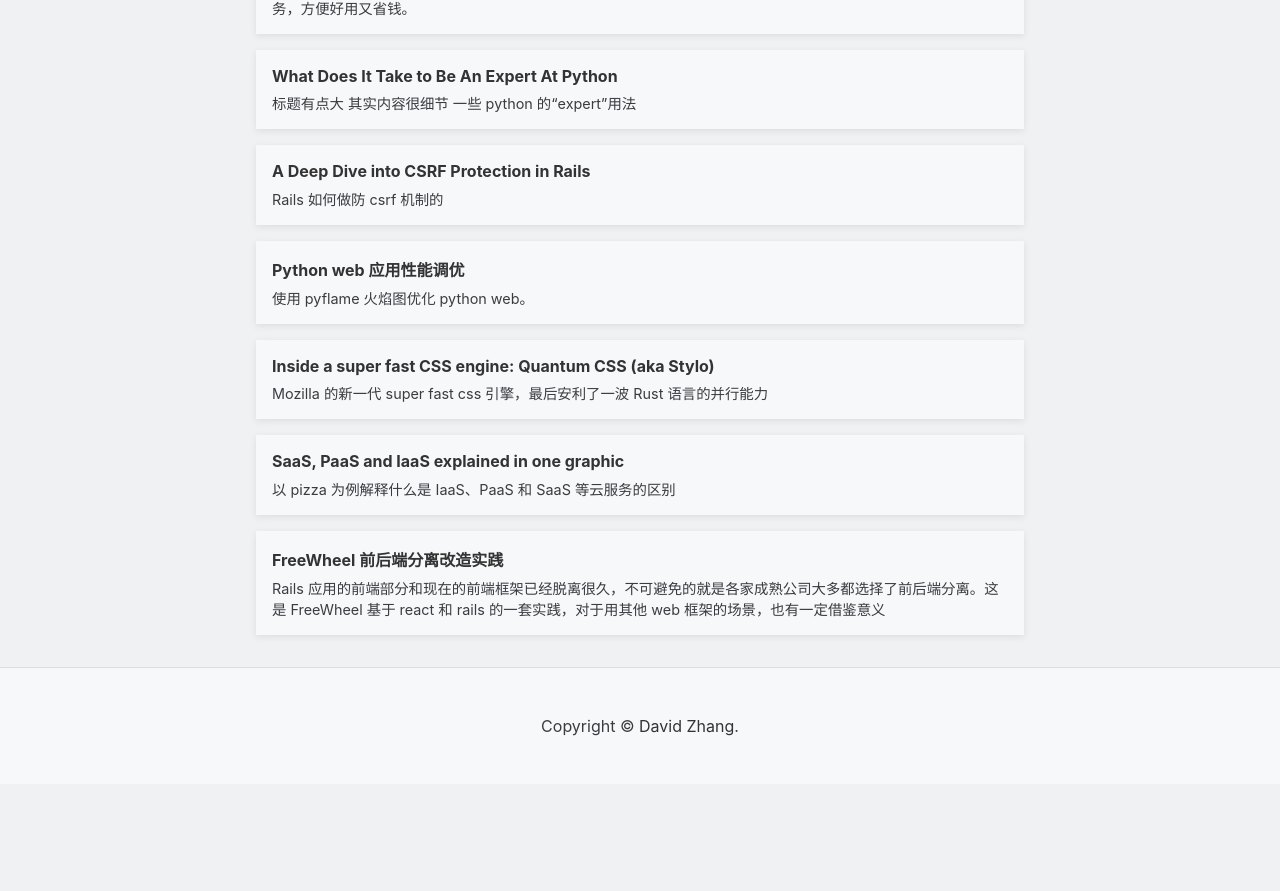
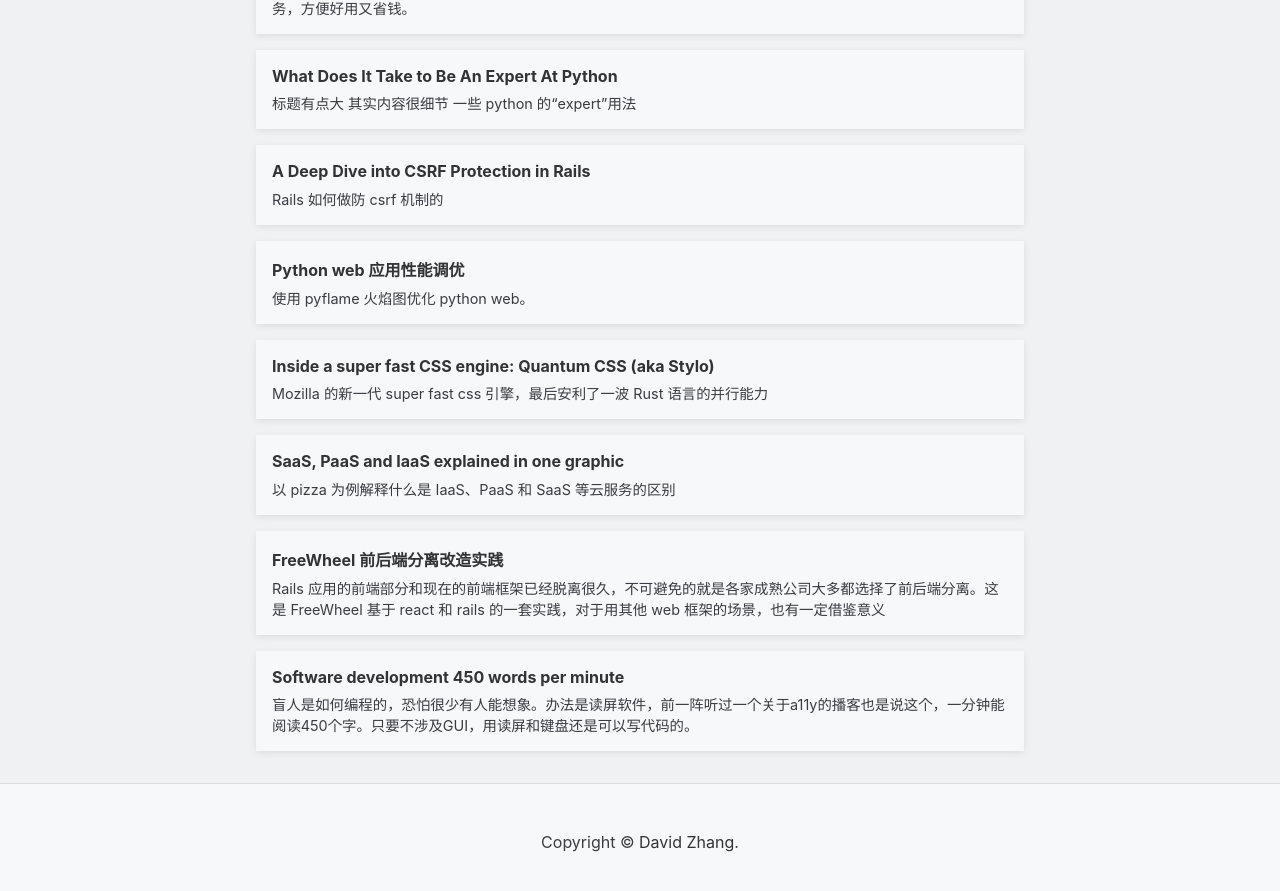
Before and after one commit to crispgm/weekly, a Jekyll site: the page built from _posts/2017-08-29-weekly.md, in a window 1280 px wide and 900 px high, scrolled down 594 px. Shown: the top 891 px of the window. Built offline with Jekyll 4.4.1, drawn with Linux system fonts in a browser that asks for light colours; before the commit the page ends 1378 px from its top, so only the background shows below that.

Commit message:
Add one more article

```diff
--- a/_posts/2017-08-29-weekly.md
+++ b/_posts/2017-08-29-weekly.md
@@ -30,4 +30,7 @@
   - title:    "FreeWheel 前后端分离改造实践"
     link:     "https://mp.weixin.qq.com/s?__biz=MzIwNjQwMzUwMQ==&mid=2247485384&idx=1&sn=ff79f76d2e7f1a00cc5a572ee0580106"
     comment:  "Rails 应用的前端部分和现在的前端框架已经脱离很久，不可避免的就是各家成熟公司大多都选择了前后端分离。这是 FreeWheel 基于 react 和 rails 的一套实践，对于用其他 web 框架的场景，也有一定借鉴意义"
+  - title:    "Software development 450 words per minute"
+    link:     "https://www.vincit.fi/en/blog/software-development-450-words-per-minute/"
+    comment:  "盲人是如何编程的，恐怕很少有人能想象。办法是读屏软件，前一阵听过一个关于a11y的播客也是说这个，一分钟能阅读450个字。只要不涉及GUI，用读屏和键盘还是可以写代码的。"
 ---
```
